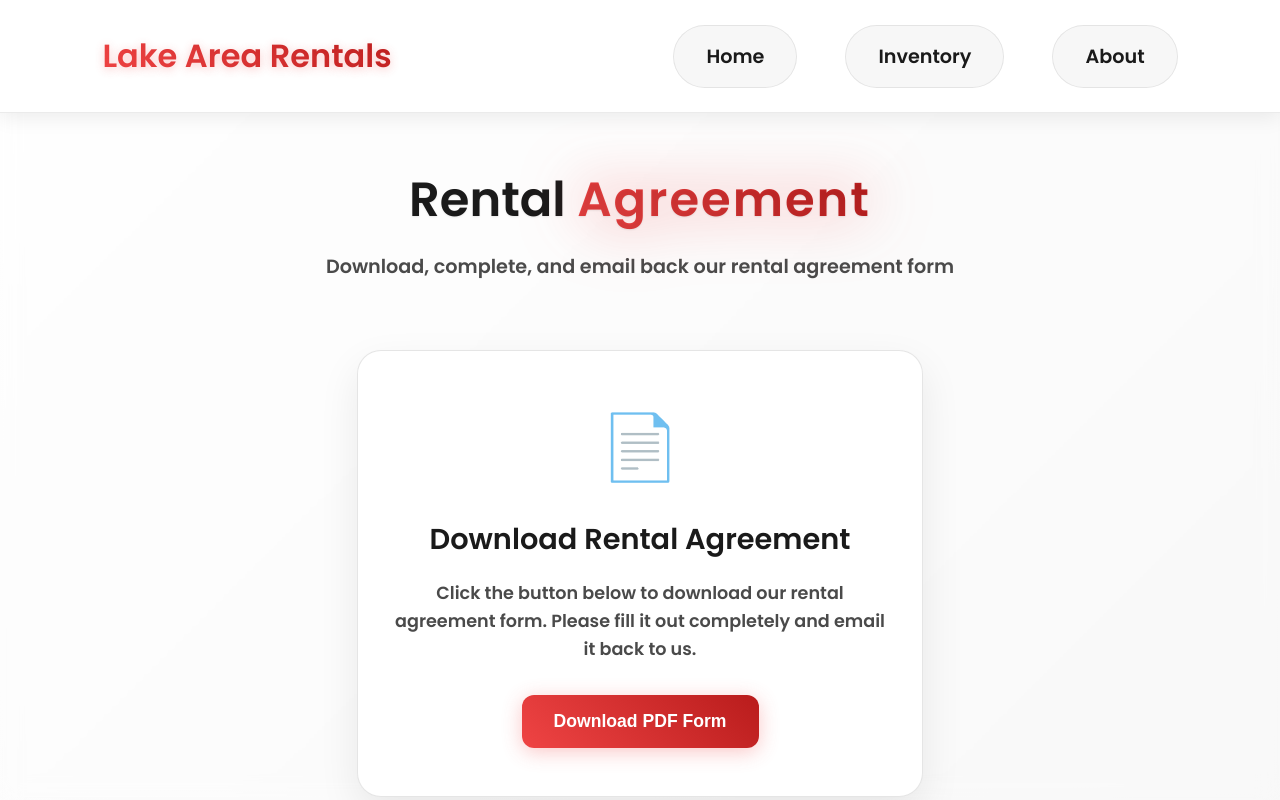
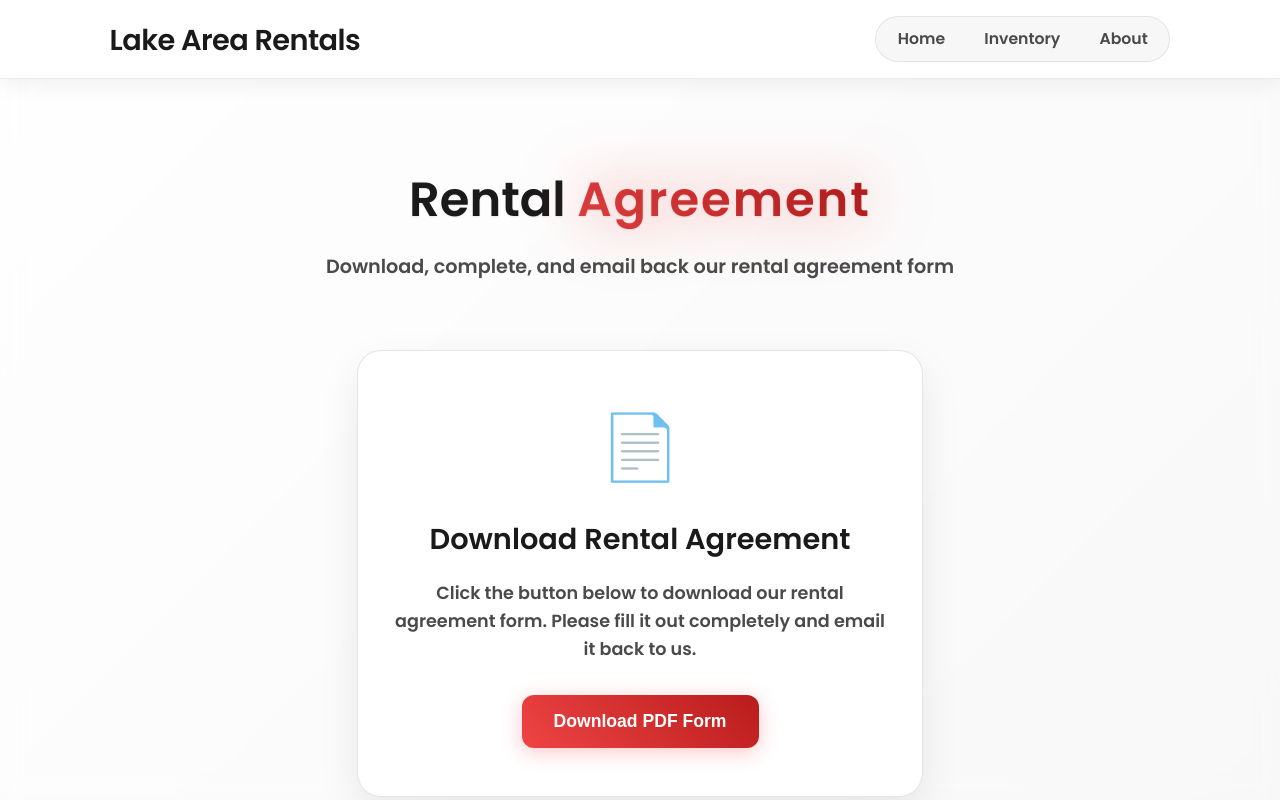
Before and after one commit to DaltonGorham/LakeAreaRentals, a React (Vite) app: page /rental-agreement in a window 1280 px wide. Shown: the top 800 px of the page. Built offline with nearby package versions, Linux system fonts and the light colour scheme.

Commit message:
fix broken css

```diff
--- a/src/components/Header.css
+++ b/src/components/Header.css
@@ -1,252 +1,142 @@
-/* Professional Header Styles */
+/* Header */
 .site-header {
   position: fixed;
   top: 0;
   left: 0;
   right: 0;
   z-index: 1000;
-  background: rgba(255, 255, 255, 0.95);
-  backdrop-filter: blur(20px);
+  background: rgba(255, 255, 255, 0.9);
+  backdrop-filter: blur(14px);
   border-bottom: 1px solid rgba(0, 0, 0, 0.08);
-  box-shadow: 0 4px 20px rgba(0, 0, 0, 0.08);
-  transition: all 0.3s ease;
+  box-shadow: 0 6px 20px rgba(0, 0, 0, 0.06);
 }
 
 .header-content {
-  max-width: 1200px;
+  max-width: 1240px;
   margin: 0 auto;
+  height: 78px;
+  padding: 0 5%;
   display: flex;
+  align-items: center;
   justify-content: space-between;
-  align-items: center;
-  padding: 1rem 5%;
-  height: 80px;
+  box-sizing: border-box;
 }
 
 .logo {
-  font-size: 1.8rem;
+  display: flex;
+  align-items: center;
+  min-height: 2.2rem;
+  flex-shrink: 0;
+  font-size: clamp(1.1rem, 2.4vw, 1.8rem);
   font-weight: 800;
-  position: relative;
+  line-height: 1;
+  letter-spacing: -0.02em;
 }
 
 .logo-link {
+  display: inline-flex;
+  align-items: center;
+  min-height: 2.2rem;
+  transform: translateY(1px);
+  white-space: nowrap;
   text-decoration: none;
-  background: var(--color-accent-gradient);
-  -webkit-background-clip: text;
-  -webkit-text-fill-color: transparent;
-  background-clip: text;
-  transition: all 0.3s ease;
-  text-shadow: 0 2px 10px var(--color-accent-soft);
-  position: relative;
-}
-
-.logo-link::after {
-  content: '';
-  position: absolute;
-  bottom: -2px;
-  left: 0;
-  width: 0;
-  height: 2px;
-  background: var(--color-accent-gradient);
-  transition: width 0.3s ease;
-}
-
-.logo-link:hover::after {
-  width: 100%;
+  color: var(--color-text);
+  line-height: 1;
+  transition: color 0.2s ease, transform 0.2s ease;
 }
 
 .logo-link:hover {
-  filter: drop-shadow(0 0 20px rgba(239, 68, 68, 0.5));
-  transform: translateY(-1px);
+  color: var(--color-primary);
+  transform: translateY(0);
 }
 
 .main-nav {
-  display: flex;
-  gap: 2.5rem;
+  display: inline-flex;
   align-items: center;
+  gap: 0.35rem;
+  padding: 0.3rem;
+  border-radius: 999px;
+  background: rgba(0, 0, 0, 0.03);
+  border: 1px solid rgba(0, 0, 0, 0.08);
+  flex-shrink: 0;
 }
 
 .main-nav a {
   text-decoration: none;
-  color: var(--color-text);
+  color: var(--color-text-muted);
   font-weight: 600;
-  font-size: 1.1rem;
-  padding: 0.8rem 1.5rem;
-  border-radius: 50px;
-  transition: all 0.3s ease;
-  position: relative;
-  background: rgba(0, 0, 0, 0.03);
-  border: 1px solid rgba(0, 0, 0, 0.08);
-  backdrop-filter: blur(10px);
-}
-
-.main-nav a::before {
-  content: '';
-  position: absolute;
-  top: 0;
-  left: 0;
-  right: 0;
-  bottom: 0;
-  background: linear-gradient(45deg, rgba(220, 38, 38, 0.8), rgba(153, 27, 27, 0.8));
-  border-radius: 50px;
-  opacity: 0;
-  transition: opacity 0.3s ease;
-  z-index: -1;
+  font-size: clamp(0.78rem, 1.8vw, 0.98rem);
+  line-height: 1;
+  padding: 0.55rem 0.9rem;
+  border-radius: 999px;
+  transition: color 0.2s ease, background 0.2s ease, box-shadow 0.2s ease;
+  white-space: nowrap;
 }
 
 .main-nav a:hover {
-  transform: translateY(-2px);
-  box-shadow: 0 10px 30px rgba(220, 38, 38, 0.2);
-  color: var(--color-on-primary);
-}
-
-.main-nav a:hover::before {
-  opacity: 1;
+  color: var(--color-text);
+  background: rgba(220, 38, 38, 0.08);
 }
 
 .main-nav a.active {
   background: var(--color-primary-gradient);
   color: var(--color-on-primary);
-  box-shadow: 0 8px 25px rgba(220, 38, 38, 0.4);
-  border: 1px solid var(--color-primary-soft);
+  box-shadow: 0 6px 14px rgba(220, 38, 38, 0.28);
 }
 
-.main-nav a.active::before {
-  opacity: 0;
+@media (min-width: 1200px) {
+  .header-content {
+    padding: 0 7%;
+  }
+
+  .main-nav a {
+    padding: 0.6rem 1.05rem;
+  }
 }
 
-/* Responsive Design */
+@media (max-width: 900px) {
+  .header-content {
+    height: 74px;
+    padding: 0 4%;
+  }
 
-/* Large Desktop */
-@media (min-width: 1200px) {
+  .main-nav {
+    gap: 0.25rem;
+    padding: 0.25rem;
+  }
+
+  .main-nav a {
+    padding: 0.5rem 0.78rem;
+  }
+}
+
+@media (max-width: 640px) {
   .header-content {
-    padding: 1rem 8%;
+    height: 70px;
+    padding: 0 3%;
   }
 
   .logo {
-    font-size: 2rem;
-  }
-
-  .main-nav {
-    gap: 3rem;
+    font-size: 1rem;
   }
 
   .main-nav a {
-    font-size: 1.2rem;
-    padding: 1rem 2rem;
+    padding: 0.45rem 0.62rem;
+    font-size: 0.76rem;
   }
 }
 
-/* Medium Desktop */
-@media (max-width: 1024px) {
+@media (max-width: 380px) {
   .header-content {
-    padding: 1rem 4%;
+    height: 66px;
   }
 
   .logo {
-    font-size: 1.6rem;
-  }
-
-  .main-nav {
-    gap: 2rem;
+    font-size: 0.92rem;
   }
 
   .main-nav a {
-    font-size: 1rem;
-    padding: 0.7rem 1.3rem;
+    padding: 0.4rem 0.5rem;
+    font-size: 0.72rem;
   }
 }
-
-/* Tablets */
-@media (max-width: 768px) {
-  .site-header {
-    background: rgba(255, 255, 255, 0.96);
-  }
-
-  .header-content {
-    padding: 1rem 4%;
-    height: 75px;
-  }
-
-  .logo {
-    font-size: 1.5rem;
-  }
-
-  .main-nav {
-    gap: 1.2rem;
-  }
-
-  .main-nav a {
-    font-size: 0.95rem;
-    padding: 0.6rem 1rem;
-    white-space: nowrap;
-  }
-}
-
-/* Mobile Phones */
-@media (max-width: 480px) {
-  .site-header {
-    background: rgba(255, 255, 255, 0.97);
-  }
-
-  .header-content {
-    padding: 1rem 3%;
-    height: 70px;
-  }
-
-  .logo {
-    font-size: 1.3rem;
-  }
-
-  .main-nav {
-    gap: 0.8rem;
-  }
-
-  .main-nav a {
-    font-size: 0.85rem;
-    padding: 0.5rem 0.8rem;
-    white-space: nowrap;
-  }
-}
-
-/* Extra Small Mobile */
-@media (max-width: 360px) {
-  .header-content {
-    padding: 0.8rem 3%;
-    height: 65px;
-  }
-
-  .logo {
-    font-size: 1.1rem;
-  }
-
-  .main-nav {
-    gap: 0.5rem;
-  }
-
-  .main-nav a {
-    font-size: 0.8rem;
-    padding: 0.4rem 0.6rem;
-  }
-}
-
-/* Hover Effects for Desktop Only */
-@media (hover: hover) {
-  .main-nav a:hover {
-    transform: translateY(-2px);
-  }
-
-  .logo-link:hover {
-    transform: translateY(-1px);
-  }
-}
-
-/* Touch Device Optimizations */
-@media (hover: none) {
-  .main-nav a:active {
-    transform: scale(0.95);
-  }
-
-  .logo-link:active {
-    transform: scale(0.95);
-  }
-}
--- a/src/components/InventoryCard.jsx
+++ b/src/components/InventoryCard.jsx
@@ -30,6 +30,7 @@ const SPECS = {
 export default function InventoryCard({ item, type }) {
   const [showModal, setShowModal] = useState(false);
   const [currentImageIndex, setCurrentImageIndex] = useState(0);
+  const [isExpandedView, setIsExpandedView] = useState(false);
 
   const images = item.images || [item.image];
   const totalImages = images.length;
@@ -37,9 +38,13 @@ export default function InventoryCard({ item, type }) {
 
   const openModal = () => {
     setCurrentImageIndex(0);
+    setIsExpandedView(false);
     setShowModal(true);
   };
-  const closeModal = () => setShowModal(false);
+  const closeModal = () => {
+    setShowModal(false);
+    setIsExpandedView(false);
+  };
 
   const stop = (e) => e.stopPropagation();
 
@@ -72,7 +77,7 @@ export default function InventoryCard({ item, type }) {
 
       {showModal && (
         <div className="modal" onClick={closeModal}>
-          <div className="modal-content" onClick={stop}>
+          <div className={`modal-content${isExpandedView ? ' expanded' : ''}`} onClick={stop}>
             <div className="modal-header">
               <button className="close-button" onClick={closeModal} aria-label="Close">
                 &times;
@@ -81,21 +86,48 @@ export default function InventoryCard({ item, type }) {
             </div>
 
             <div className="modal-body">
-              <div className="image-container" data-single-image={isSingleImage}>
-                <img
-                  src={images[currentImageIndex]}
-                  alt={`${item.name} - Image ${currentImageIndex + 1}`}
-                />
+              <div className={`image-container${isExpandedView ? ' expanded' : ''}`} data-single-image={isSingleImage}>
+                <div className="image-stage">
+                  <img
+                    className="modal-main-image"
+                    src={images[currentImageIndex]}
+                    alt={`${item.name} - Image ${currentImageIndex + 1}`}
+                  />
+                </div>
                 {!isSingleImage && (
                   <>
-                    <button className="nav-arrow prev" onClick={prevImage} aria-label="Previous image">‹</button>
-                    <button className="nav-arrow next" onClick={nextImage} aria-label="Next image">›</button>
+                    <button type="button" className="nav-arrow prev" onClick={prevImage} aria-label="Previous image">‹</button>
+                    <button type="button" className="nav-arrow next" onClick={nextImage} aria-label="Next image">›</button>
                     <div className="image-counter">
                       <span className="current-image">{currentImageIndex + 1}</span> / <span className="total-images">{totalImages}</span>
                     </div>
                   </>
                 )}
               </div>
+
+              <button
+                type="button"
+                className="image-size-toggle"
+                onClick={() => setIsExpandedView((value) => !value)}
+              >
+                {isExpandedView ? 'Default size' : 'View larger'}
+              </button>
+
+              {!isSingleImage && (
+                <div className="thumbnail-row" aria-label="Image thumbnails">
+                  {images.map((image, index) => (
+                    <button
+                      key={`${item.id}-${index}`}
+                      type="button"
+                      className={`thumbnail-button${index === currentImageIndex ? ' active' : ''}`}
+                      onClick={() => setCurrentImageIndex(index)}
+                      aria-label={`View image ${index + 1}`}
+                    >
+                      <img src={image} alt={`${item.name} thumbnail ${index + 1}`} loading="lazy" />
+                    </button>
+                  ))}
+                </div>
+              )}
 
               <div className="specs">
                 {specs.map(([label, value]) => (
--- a/src/components/RentalAgreement.css
+++ b/src/components/RentalAgreement.css
@@ -164,8 +164,9 @@
 }
 
 .step {
-  display: flex;
-  align-items: flex-start;
+  display: grid;
+  grid-template-columns: 40px 1fr;
+  align-items: start;
   gap: 1rem;
 }
 
@@ -188,13 +189,14 @@
   color: var(--color-text);
   font-size: 1.2rem;
   font-weight: 600;
-  margin-bottom: 0.5rem;
+  margin: 0 0 0.4rem;
 }
 
 .step-content p {
   color: var(--color-text-muted);
   font-size: 1rem;
   line-height: 1.6;
+  margin: 0;
 }
 
 .step-content strong {
@@ -261,12 +263,18 @@
   }
 
   .step {
-    flex-direction: column;
-    text-align: center;
+    grid-template-columns: 34px 1fr;
+    gap: 0.85rem;
   }
 
   .step-number {
-    align-self: center;
+    width: 34px;
+    height: 34px;
+    font-size: 0.95rem;
+  }
+
+  .step-content {
+    text-align: left;
   }
 }
 
--- a/src/data/cars.json
+++ b/src/data/cars.json
@@ -1,17 +1,4 @@
 [
-
-    {
-        "id": 2,
-        "name": "Chevrolet Silverado",
-        "fuel_type": "Gas",
-        "mpg_city": 13,
-        "mpg_highway": 21,
-        "images": ["/images/cars/truck.jpg", "/images/cars/silverado-inside.jpeg"],
-        "price_per_day": "60",
-        "seats": 3,
-        "category": "Cars"
-    },
-
     {
         "id": 3,
         "name": "Hyundai Elantra SEL",
```
Also changed, not shown: src/components/CardModal.css (+177 -42 lines).
